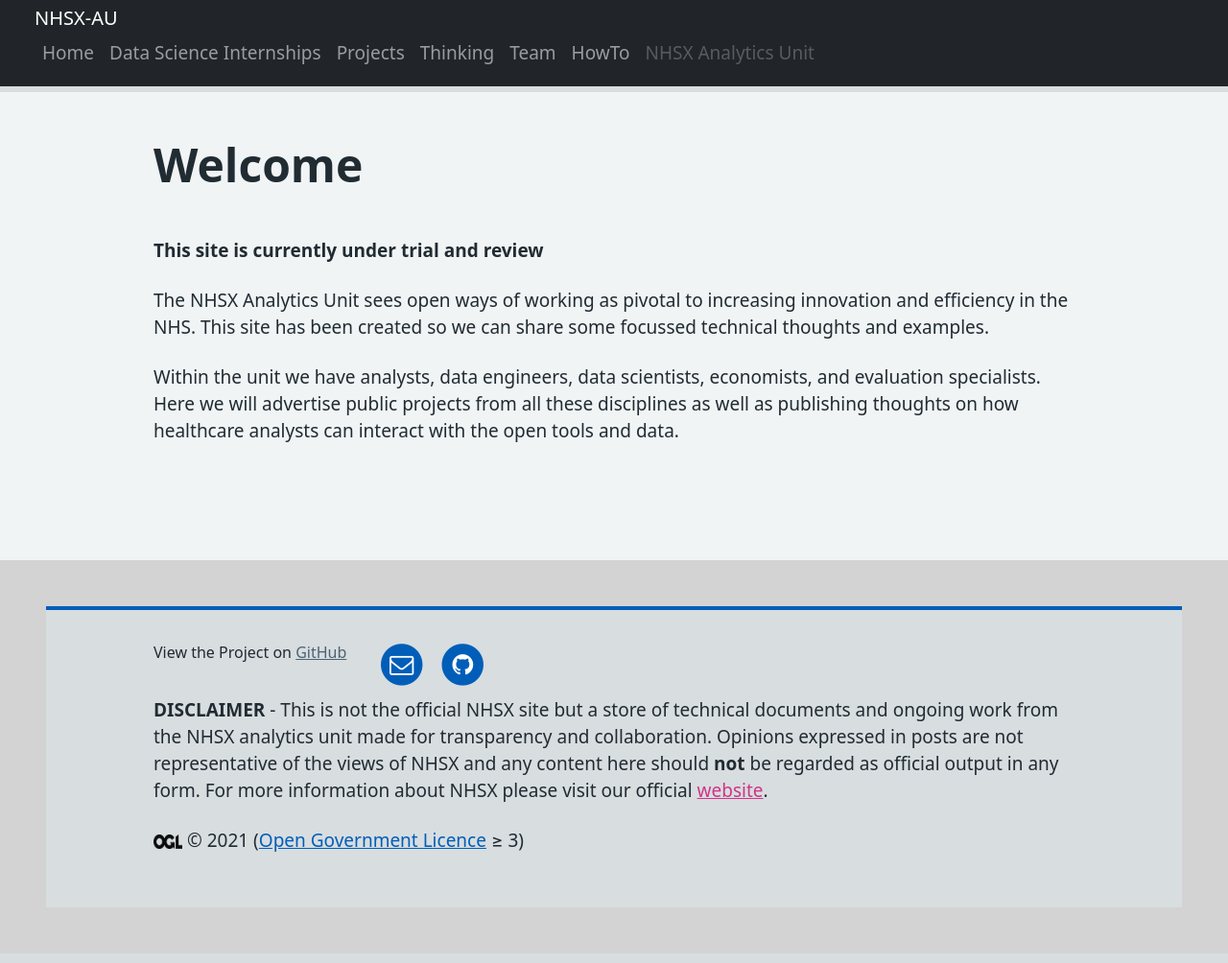
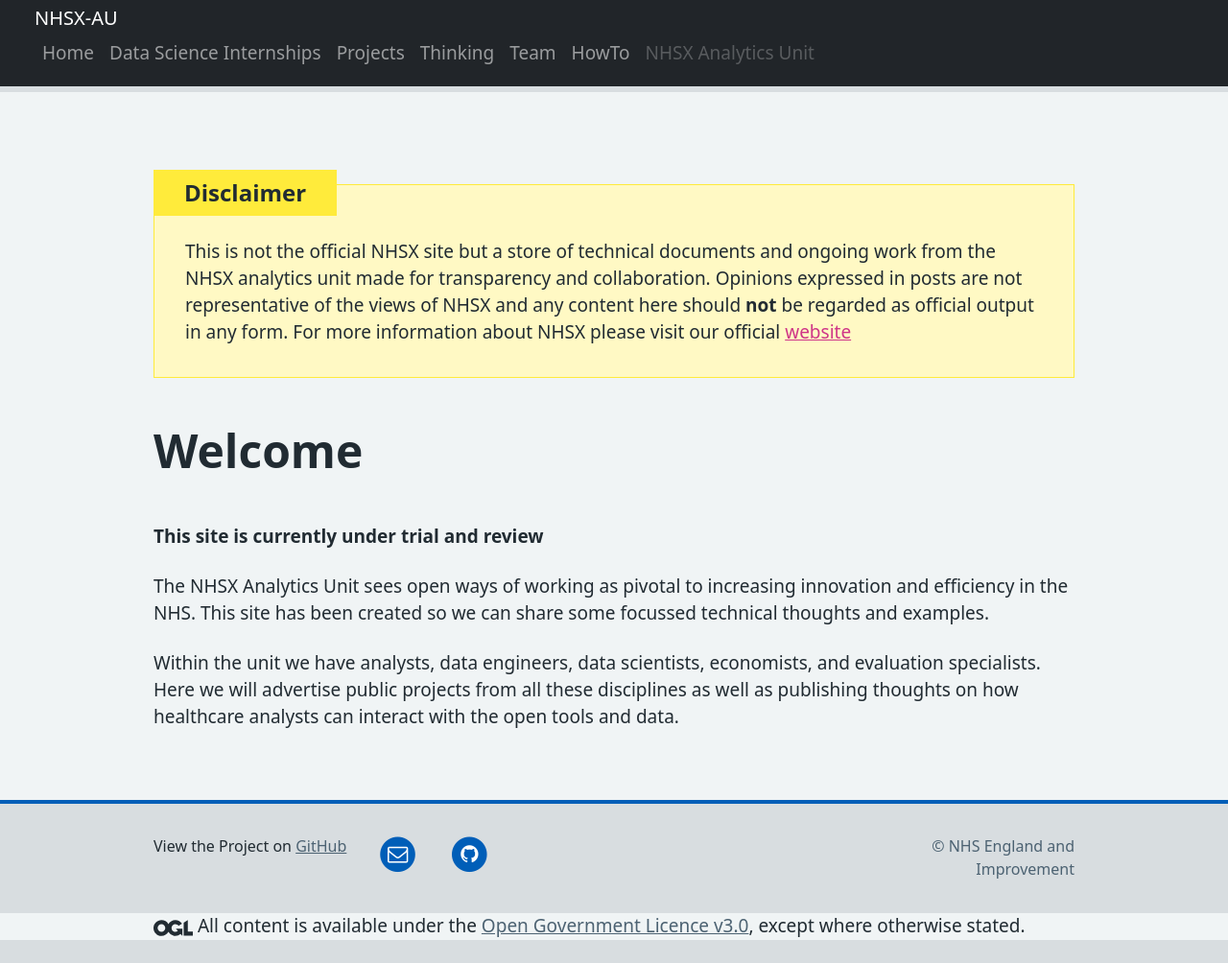
Before and after one commit to nhsx/AnalyticsUnit, a Jekyll site: the page built from index.md, in a window 1280 px wide and 1004 px high. Shown: the whole window at 96% size. Built offline with Jekyll 4.4.1, drawn with Linux system fonts in a browser that asks for light colours.

Commit message:
Update disclaimer, coptright and footer

```diff
--- a/_includes/footer.html
+++ b/_includes/footer.html
@@ -1,59 +1,32 @@
-<footer style="background-color: lightgrey; padding: 3rem; margin-top: 3rem">
+<footer role="contentinfo">
     <div class="nhsuk-footer" id="nhsuk-footer">
       <div class="nhsuk-width-container">
-        <div class="row">
-            <div class="col-lg">
         <h2 class="nhsuk-u-visually-hidden">Support links</h2>
         <ul class="nhsuk-footer__list">
-
-                <!-- <li class="nhsuk-footer__list-item">
-                    Developed by
-                    <a
-                    class="nhsuk-footer__list-item-link"
-                    href="{{ site.github.owner_url }}"
-                    >NHSX</a
-                    >
-                </li> -->
-
-                <li class="nhsuk-footer__list-item">
-                    View the Project on
-                    <a
-                    class="nhsuk-footer__list-item-link"
-                    href="{{ site.github.repository_url }}"
-                    >GitHub</a
-                    >
-                </li>
-
-                {% if site.email %}
-                    <li class="list-inline-item">
-                    <a href="mailto:{{ site.email }}">
-                        <span class="fa-stack fa-lg">
+          <li class="nhsuk-footer__list-item"> View the Project on <a class="nhsuk-footer__list-item-link" href="{{ site.github.repository_url }}">GitHub</a></li>
+          <li class="nhsuk-footer__list-item"><a href="mailto:{{ site.email }}"><span class="fa-stack fa-lg">
               <i class="fa fa-circle fa-stack-2x"></i>
               <i class="fa fa-envelope-o fa-stack-1x fa-inverse"></i>
             </span>
-                    </a>
-                    </li>
-                {% endif %}
-
-                {% if site.github_username %}
-                <li class="list-inline-item">
-                    <a href="https://github.com/{{ site.github_username }}">
-                    <span class="fa-stack fa-lg">
+            </a></li>
+          <li class="nhsuk-footer__list-item"><a href="https://github.com/{{ site.github_username }}"><span class="fa-stack fa-lg">
                 <i class="fa fa-circle fa-stack-2x"></i>
                 <i class="fa fa-github fa-stack-1x fa-inverse"></i>
             </span>
-                    </a>
-                </li>
-                {% endif %}
+            </a></li>
+        </ul>
 
-                </ul>
+        <p class="nhsuk-footer__copyright">&copy; NHS England and Improvement</p>
       </div>
-            <p class="copyright">
-                <b>DISCLAIMER</b> - This is not the official NHSX site but a store of technical documents and ongoing work from the NHSX analytics unit made for transparency and collaboration.  Opinions expressed in posts are not representative of the views of NHSX and any content here should <b>not</b> be regarded as official output in any form. For more information about NHSX please visit our official <a style="color: #CF3587" href="https://www.nhsx.nhs.uk/">website</a>.
+    </div>
+    <div class="app-ogl-footer">
+        <div class="nhsuk-width-container app-width-container" >
+          <p class="app-ogl-footer--text">
+            <svg xmlns="http://www.w3.org/2000/svg" height="17" width="41" focusable="false" viewBox="0 0 483.2 195.7">
+              <path fill="currentcolor" d="M421.5 142.8V.1l-50.7 32.3v161.1h112.4v-50.7zm-122.3-9.6A47.12 47.12 0 0 1 221 97.8c0-26 21.1-47.1 47.1-47.1 16.7 0 31.4 8.7 39.7 21.8l42.7-27.2A97.63 97.63 0 0 0 268.1 0c-36.5 0-68.3 20.1-85.1 49.7A98 98 0 0 0 97.8 0C43.9 0 0 43.9 0 97.8s43.9 97.8 97.8 97.8c36.5 0 68.3-20.1 85.1-49.7a97.76 97.76 0 0 0 149.6 25.4l19.4 22.2h3v-87.8h-80l24.3 27.5zM97.8 145c-26 0-47.1-21.1-47.1-47.1s21.1-47.1 47.1-47.1 47.2 21 47.2 47S123.8 145 97.8 145"></path>
+            </svg>
+            All content is available under the <a class="nhsuk-footer__list-item-link" href="https://www.nationalarchives.gov.uk/doc/open-government-licence/version/3/" rel="license">Open Government Licence v3.0</a>, except where otherwise stated.
           </p>
-            <p class="copyright"><img src="/assets/1200px-UKOpenGovernmentLicence.svg.png" width="30" height="15"> © 2021 (<a href="http://www.nationalarchives.gov.uk/doc/open-government-licence/version/3/">Open Government Licence</a> ≥ 3)
-            <!-- <p class="nhsuk-footer__copyright">&copy; MIT</p> -->
-        </div>
         </div>
       </div>
   </footer>
--- a/_layouts/base.html
+++ b/_layouts/base.html
@@ -12,12 +12,27 @@
           : "js-enabled";
     </script>
 
+
+
     <div class="nhsuk-grid-row" style="margin-top: 6rem"></div>
 
     <div class="nhsuk-width-container">
         <main class="nhsuk-main-wrapper" id="maincontent" role="main">
           <div class="nhsuk-grid-row">
-            <div class="nhsuk-grid-column-full">{{ content }}</div>
+            <div class="nhsuk-grid-column-full">
+
+              <div class="nhsuk-warning-callout">
+                <h3 class="nhsuk-warning-callout__label">
+                  <span role="text">
+                    <span class="nhsuk-u-visually-hidden">Important: </span>
+                    Disclaimer
+                  </span>
+                </h3>
+                <p>This is not the official NHSX site but a store of technical documents and ongoing work from the NHSX analytics unit made for transparency and collaboration.  Opinions expressed in posts are not representative of the views of NHSX and any content here should <b>not</b> be regarded as official output in any form. For more information about NHSX please visit our official <a style="color: #CF3587" href="https://www.nhsx.nhs.uk/">website</a></p>
+              </div>
+
+              {{ content }}
+            </div>
           </div>
         </main>
     </div>
```
Lines whose indentation alone changed are shown as unchanged.
